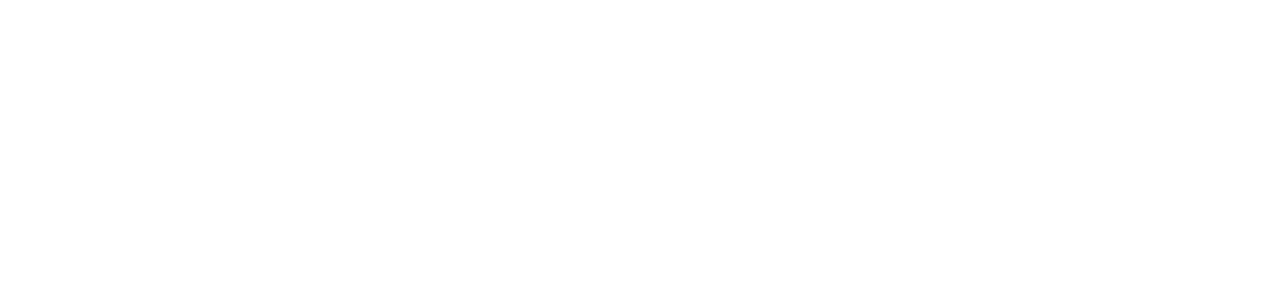
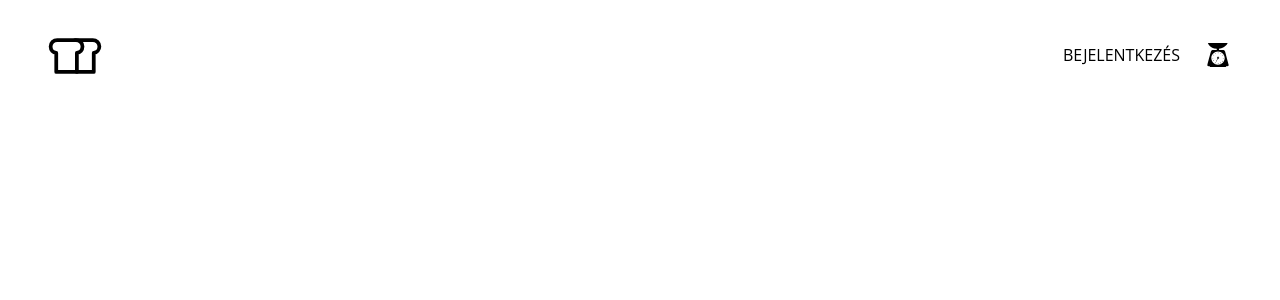
Before and after one commit to papp-martin/nutrition, a React (Create React App) app: page /termekek in a window 1280 px wide. Shown: the top 300 px of the page. Built offline with nearby package versions, Linux system fonts and the light colour scheme.

Commit message:
bejelentkezés komponensek előtti

```diff
--- a/src/App.js
+++ b/src/App.js
@@ -3,11 +3,13 @@
 import './App.css';
 import HomePage from './pages/homepage/homepage.component';
 import NutritionsPage from './pages/nutritions-page/nutritions-page-component';
+import Header from './components/header/header.component';
 
 class App extends React.Component {
   render () {
     return (
       <div>
+        <Header />
         <Switch>
           <Route exact path='/' component={HomePage} />
           <Route path='/termekek' component={NutritionsPage} />
--- /dev/null
+++ b/src/components/header/header.component.jsx
@@ -0,0 +1,21 @@
+import React from 'react';
+import { Link } from 'react-router-dom';
+import ScaleIconComp from '../scale-icon/scale-icon.component';
+import { ReactComponent as Logo } from '../../assets/bread.svg';
+import './header.styles.scss';
+
+const Header = () => (
+    <div className='header'>
+        <Link className='logo-container' to='/'>
+            <Logo className='logo'/>
+        </Link>
+        <div className='options'>
+            <Link className='option'>
+                BEJELENTKEZÉS
+            </Link>
+            <ScaleIconComp />
+        </div>
+    </div>
+);
+
+export default Header;
--- /dev/null
+++ b/src/components/header/header.styles.scss
@@ -0,0 +1,26 @@
+.header {
+    height: 70px;
+    width: 100%;
+    display: flex;
+    justify-content: space-between;
+    margin-bottom: 25px;
+
+    .logo-container {
+        height: 100%;
+        width: 70px;
+        padding: 5px;
+    }
+
+    .options {
+        width: 50%;
+        height: 100%;
+        display: flex;
+        align-items: center;
+        justify-content: flex-end;
+
+        .option {
+          padding: 10px 15px;
+          cursor: pointer;
+        }
+    }
+}
--- a/src/components/product-item/product-item.component.jsx
+++ b/src/components/product-item/product-item.component.jsx
@@ -2,10 +2,21 @@
 import './product-item.styles.scss';
 
 const ProductItem = ({ termek }) => {
-    const { nev } = termek;
+    const { nev, energia, feherje, zsir, szenhidrat, imageUrl } = termek;
     return (
         <div className='product-item'>
-            <span>{nev}</span>
+            <div className='image' style={{backgroundImage: `url(${imageUrl})`}} />
+            <div className='item-details'>
+                <div className='container'>
+                    <p className='detail'>Energia: {energia} kcal</p>
+                    <p className='detail'>Fehérje: {feherje} g</p>
+                    <p className='detail'>Zsír: {zsir} g</p>
+                    <p className='detail'>Szénhidrát: {szenhidrat} g</p>
+                </div>
+            </div>
+            <div className='product-footer'>
+                <span className='name'>{nev}</span>
+            </div>
         </div>
     );
 };
--- a/src/components/product-item/product-item.styles.scss
+++ b/src/components/product-item/product-item.styles.scss
@@ -0,0 +1,57 @@
+.product-item {
+    width: 22vw;
+    display: flex;
+    flex-direction: column;
+    height: 350px;
+    align-items: center;
+    position: relative;
+
+    .image {
+        width: 100%;
+        height: 95%;
+        background-size: cover;
+        background-position: center;
+        margin-bottom: 5px;
+    }
+
+    .item-details {
+        opacity: 0.7;
+        height: 60%;
+        position: absolute;
+        display: none;
+
+        .container {
+            background-color: white;
+
+            .detail {
+                margin-left: 5px;
+                margin-right: 5px;
+            }
+        }
+    }
+
+    &:hover {
+        .image {
+            opacity: 0.8;
+        }
+
+        .item-details {
+            opacity: 0.85;
+            display: block;
+            justify-content: space-between;
+        }
+    }
+
+    .product-footer {
+        width: 100%;
+        height: 5%;
+        display: flex;
+        justify-content: center;
+        font-size: 18px;
+
+        .name {
+            margin-bottom: 15px;
+            font-size: 20px;
+        }
+    }
+}
--- /dev/null
+++ b/src/components/scale-icon/scale-icon.component.jsx
@@ -0,0 +1,11 @@
+import React from 'react';
+import { ReactComponent as ScaleIcon } from '../../assets/scale.svg';
+import './scale-icon.styles.scss';
+
+const ScaleIconComp = () => (
+    <div className='scale-icon-div'>
+        <ScaleIcon className='scale-icon'/>
+    </div>
+);
+
+export default ScaleIconComp;
--- /dev/null
+++ b/src/components/scale-icon/scale-icon.styles.scss
@@ -0,0 +1,14 @@
+.scale-icon-div {
+    width: 45px;
+    height: 45px;
+    position: relative;
+    display: flex;
+    align-items: center;
+    justify-content: center;
+    cursor: pointer;
+
+    .scale-icon {
+        width: 24px;
+        height: 24px;
+    }
+}
--- a/src/pages/product/product.styles.scss
+++ b/src/pages/product/product.styles.scss
@@ -0,0 +1,19 @@
+.product-page {
+    display: flex;
+    flex-direction: column;
+
+    .title {
+        font-size: 40px;
+        margin: 0 auto 30px;
+    }
+
+    .termekek {
+        display: grid;
+        grid-template-columns: 1fr 1fr 1fr 1fr;
+        grid-gap: 10px;
+
+        & .product-item {
+            margin-bottom: 30px;
+        }
+    }
+}
--- a/src/redux/nutritions/nutritions.selectors.js
+++ b/src/redux/nutritions/nutritions.selectors.js
@@ -1,13 +1,4 @@
 import { createSelector } from "reselect";
-
-// const PRODUCT_ID_MAP = {
-//     zoldsegek: 1,
-//     gyumolcsok: 2,
-//     tejtermekek: 3,
-//     husfelek: 4,
-//     halak: 5,
-//     tesztak: 6
-// }
 
 const selectNutritions = state => state.nutritions;
 
@@ -16,10 +7,10 @@
     nutritions => nutritions.products
 );
 
-export const selectProductsFor = createSelector(
-    [selectProducts],
-    products => products ? Object.keys(products).map(key => products[key]) : []
-);
+// export const selectProductsFor = createSelector(
+//     [selectProducts],
+//     products => products ? Object.keys(products).map(key => products[key]) : []
+// );
 
 export const selectProduct = productUrlParam => createSelector(
     [selectProducts],
```
Also changed, not shown: src/assets/bread.svg (added), src/assets/scale.svg (added).
